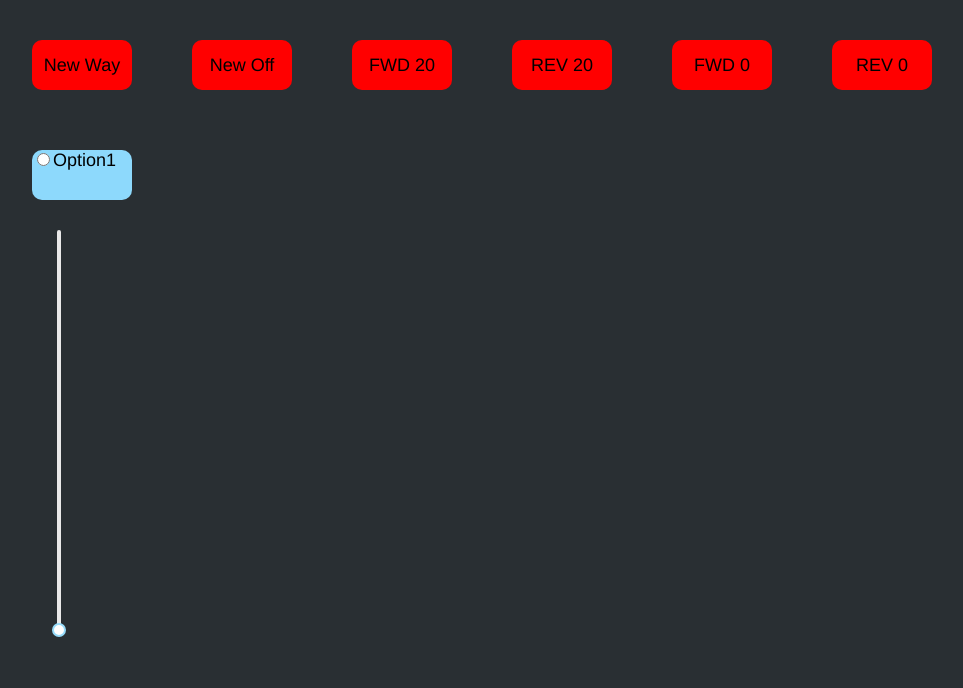
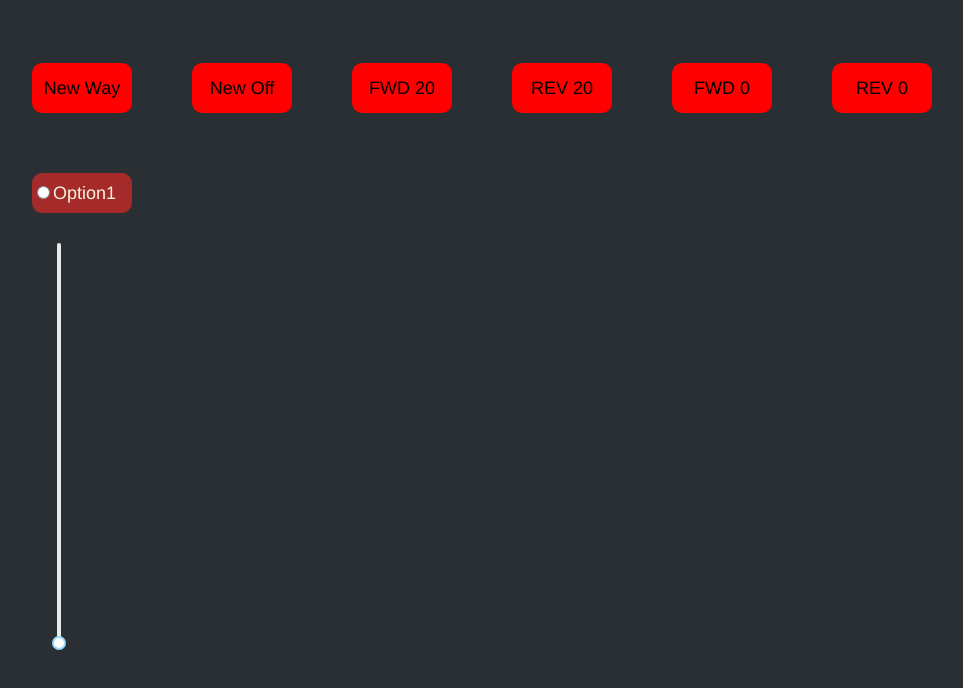
Before and after one commit to eldrgeek/photon-controller, a React (Create React App) app: page / in a window 1280 px wide. Shown: the top 688 px of the page, without its empty margins (158-1121 px from the left). Built offline with nearby package versions, Linux system fonts and the light colour scheme; no server answers.

Commit message:
Making Slider work

```diff
--- a/public/index.html
+++ b/public/index.html
@@ -5,10 +5,10 @@
     <meta name="viewport" content="width=device-width, initial-scale=1">
     <link rel="shortcut icon" href="https://cdn.glitch.com/480874bd-2852-4272-a5e3-6853b01fd2be%2Ffavicon.ico">
     <link rel="stylesheet" href="style.css">
-    <title>React App</title>
+    <title>DCC Control</title>
   </head>
   <body>
-    <div id="root"></div>
+    <div id="root" style="position:absolute; top:25pt;"></div>
     <!--
       This HTML file is a template.
       If you open it directly in the browser, you will see an empty page.
--- a/public/style.css
+++ b/public/style.css
@@ -32,6 +32,12 @@ button, .radio {
   cursor: pointer;
 }
 
+.radio {
+  padding-top: 10px;
+    height: 30px;
+    color: beige;
+    background: brown;
+}
 .error {
   background: red;
 }
--- a/src/App.js
+++ b/src/App.js
@@ -79,13 +79,15 @@ class App extends Component {
 
               <RadioButton content="REV 0" checked={this.state.radio1} onChange={() => {
                      console.log("Radio",this.state.radio1)
-      this.setState({radio1: !this.state.radio1})}
+                    this.setState({radio1: !this.state.radio1})
+                    }
                     }
                      />
 
-<PhotonSlider max={126} onAfterChange={() => {
-      this.sendDcc("fwd128", "")}
-      } />
+              <PhotonSlider max={126} onAfterChange={(val) => {
+                    console.log("PhotonSlider::onAfterChange() value=",val)
+                    this.sendDcc("fwd128", val.toString())
+                    }} />
         </div>
   }
 
--- a/src/components/Slider.js
+++ b/src/components/Slider.js
@@ -26,12 +26,22 @@ const handle = (props) => {
   );
 };
 
+
+
 class PhotonSlider extends React.Component {
-  render () {
-  return <div style={style}>
-    <Slider vertical step={1} defaultValue={0} handle={handle}/>
+  render() {
+    const {
+      onAfterChange,
+      ...others
+    } = this.props;
+    return <div style={style}>
+      <Slider vertical step={1} defaultValue={0} handle={handle} max={this.props.max}
+        onAfterChange={onAfterChange} {...others}/>
+      </div>;
+  }
 
-  </div>;
+  f(v) {
+    console.log("Slider value",v)
   }
 }
 
```
Lines whose indentation alone changed are shown as unchanged.
